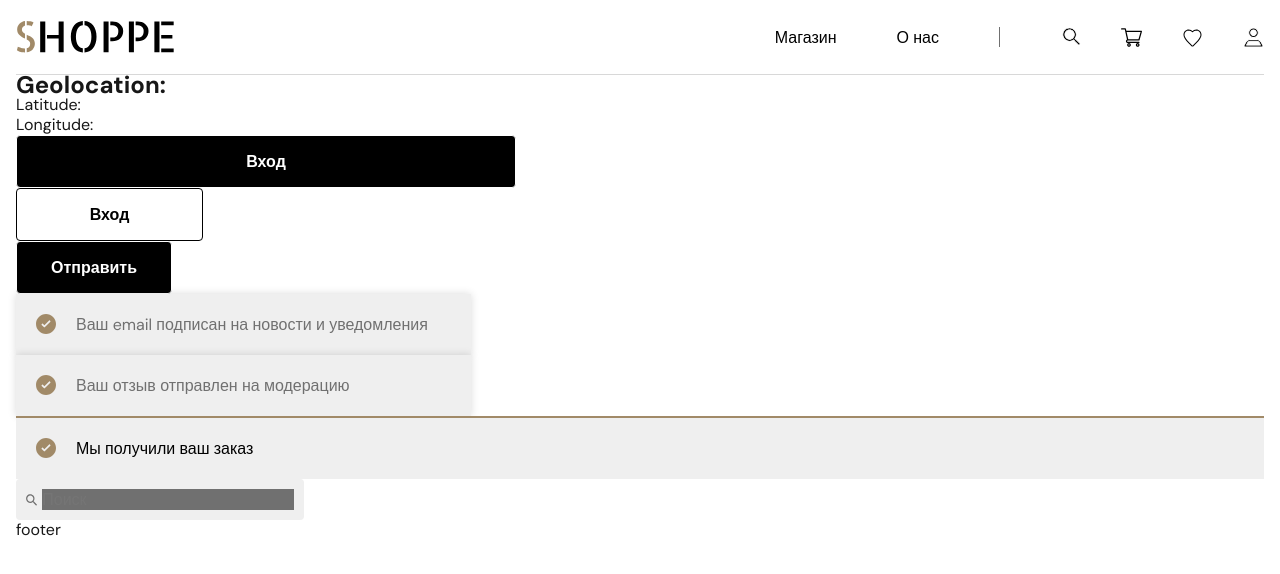
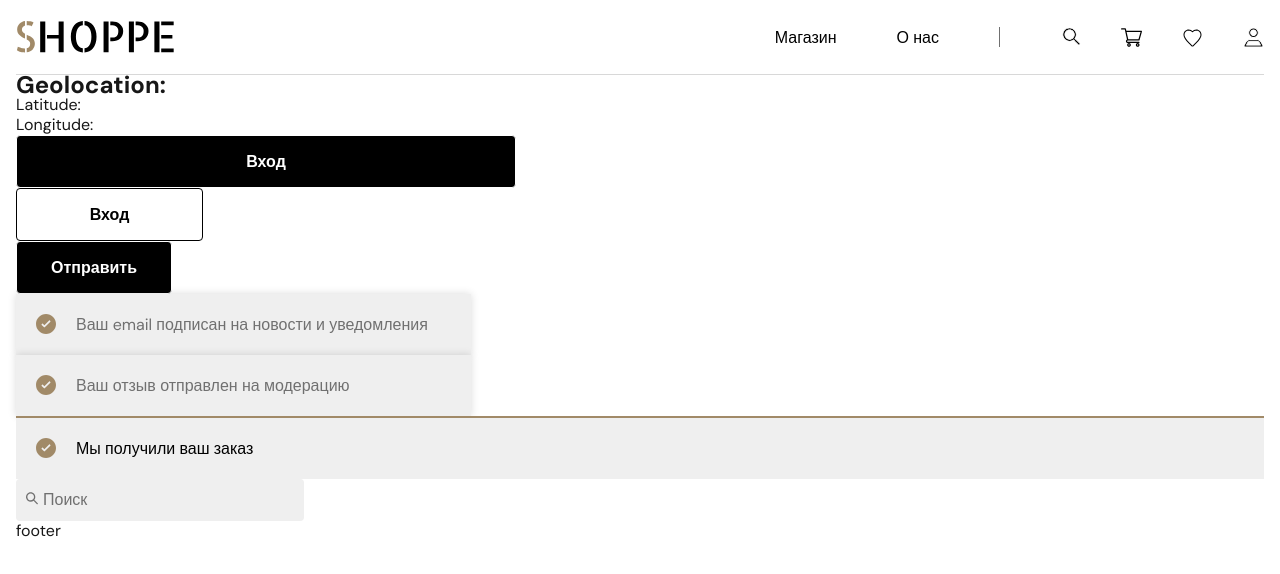
Before and after one commit to ministrov/shoppe-ecommerce-next, a Next.js app: page / in a window 1280 px wide. Shown: the top 574 px of the page. Built offline with nearby package versions, Linux system fonts and the light colour scheme; no server answers.

Commit message:
feature - End up operating on creating searching component

```diff
--- a/app/(site)/globals.css
+++ b/app/(site)/globals.css
@@ -1,23 +1,18 @@
 :root {
-  --font-dm-sans: "DM Sans", sans-serif;
+  --font-family: 'DM Sans', sans-serif;
   --white: #ffffff;
-  --light-gray-200: #EFEFEF;
-  --light-gray-150: #D8D8D8;
+  --light-gray-200: #efefef;
+  --light-gray-150: #d8d8d8;
   --light-gray: #707070;
-  --accent: #A18A68;
+  --accent: #a18a68;
   --black: #000000;
   --foreground: #171717;
-  --errors: #D82700;
+  --errors: #d82700;
   --border-radius: 4px;
 }
 
-html,
 body {
-  max-width: 100vw;
-}
-
-body {
-  font-family: var(--font-dm-sans);
+  font-family: var(--font-family);
   font-size: 16px;
   font-weight: 400;
   line-height: 20px;
--- a/app/(site)/layout.tsx
+++ b/app/(site)/layout.tsx
@@ -6,7 +6,7 @@ import './globals.css';
 const dmSans = DM_Sans({
   weight: ['400', '500', '700'],
   subsets: ['latin'],
-  variable: '--font-dm-sans',
+  variable: '--font-family',
   display: 'swap',
 });
 
@@ -21,13 +21,11 @@ export default function RootLayout({
   children: React.ReactNode;
 }>) {
   return (
-    <html lang="en">
-      <body className={`${dmSans.variable}`} >
-        <div className="container">
-          <Header/>
-          <main>
-            {children}
-          </main>
+    <html lang='en'>
+      <body className={`${dmSans.variable}`}>
+        <div className='container'>
+          <Header />
+          <main>{children}</main>
           <footer>footer</footer>
         </div>
       </body>
--- a/components/button/Button.module.css
+++ b/components/button/Button.module.css
@@ -3,7 +3,7 @@
   width: 100%;
   padding-top: 16px;
   padding-bottom: 16px;
-  font-family: var(--font-dm-sans);
+  font-family: var(--font-family);
   font-weight: 700;
   font-size: 16px;
   line-height: 19px;
--- a/components/searching/Searching.module.css
+++ b/components/searching/Searching.module.css
@@ -1,6 +1,6 @@
 .search {
   display: flex;
-  align-items: center;
+  align-items: baseline;
   gap: 5px;
   max-width: 288px;
   padding: 10px;
@@ -8,10 +8,22 @@
   border-radius: 4px;
 }
 
-.input {
+.searchIcon {
+  display: inline-block;
+  width: auto;
+  height: 100%;
+}
+
+.searchInput {
   width: 100%;
-  font-family: inherit;
+  font-family: var(--font-family);
   font-size: 16px;
+  font-weight: 400;
+  line-height: 22px;
   border: none;
-  background-color: var(--light-gray);
+  background-color: transparent;
 }
+
+.searchInput::placeholder {
+  color: var(--light-gray);
+}
--- a/components/searching/Searching.tsx
+++ b/components/searching/Searching.tsx
@@ -4,8 +4,13 @@ import styles from './Searching.module.css';
 export const Searching = ({ ...props}) => {
   return (
     <form className={styles.search} {...props}>
-      <Image className={styles.iconSearch} src={'/search2.svg'} width={12} height={12} alt={'Icon search'} />
-      <input className={styles.input} type='text' name='search' placeholder={'Поиск'} />
+      <Image className={styles.searchIcon} src={'/search-2.svg'} width={12} height={12} alt={'Icon search'} />
+      <input
+        className={styles.searchInput}
+        type='text'
+        name='search'
+        placeholder='Поиск'
+      />
     </form>
   );
 }
```
Also changed, not shown: public/search-2.svg (renamed from public/search2.svg).
